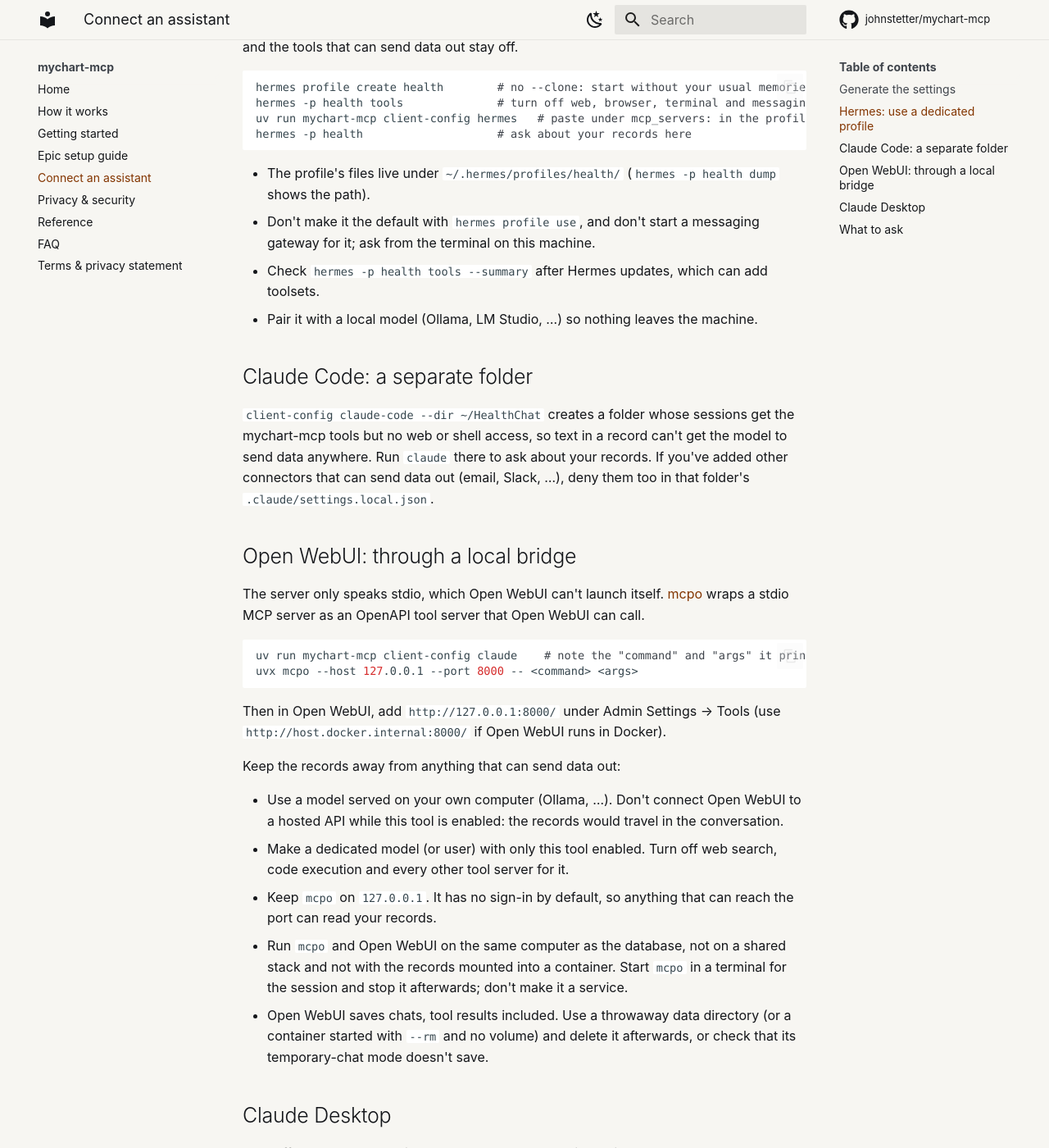
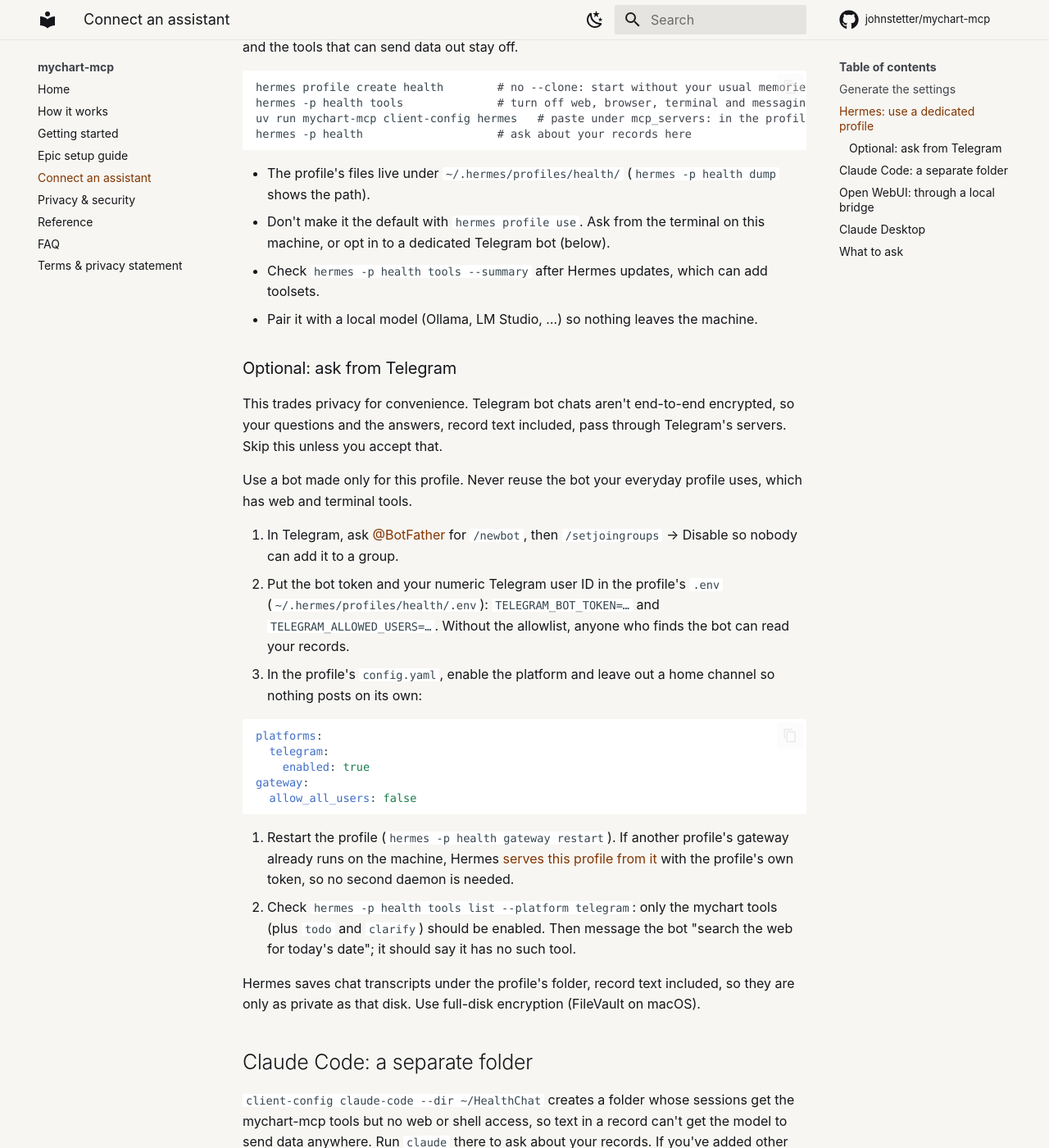
Before and after one commit to johnstetter/mychart-mcp, an MkDocs documentation site: the page built from docs/connect.md, in a window 1280 px wide and 1400 px high, scrolled down 960 px. Shown: the whole window at 82% size. Built offline with MkDocs 1.6.1 and Material for MkDocs 9.7.7, drawn with Linux system fonts in a browser that asks for light colours; comment, search, counter and statistics services are not loaded.

Commit message:
docs(connect): add an opt-in Telegram bot for the health Hermes profile
The Hermes section said never to start a messaging gateway. Some users
will ask from Telegram anyway, and without guidance they would reuse
their everyday bot, which sits next to web and terminal tools.

Document the trade-off (bot chats aren't end-to-end encrypted), a bot
made only for the health profile, the user-ID allowlist, no home
channel, and two checks: the Telegram tool list and a web-search
refusal. Note that transcripts persist in the profile folder.

Closes #16

Co-Authored-By: Claude Sonnet 5.5 <noreply@anthropic.com>
Claude-Session: https://claude.ai/code/session_01DqvB53x5jUuLNFnMfATNvn

````diff
--- a/docs/connect.md
+++ b/docs/connect.md
@@ -40,10 +40,46 @@ hermes -p health                    # ask about your records here
 
 - The profile's files live under `~/.hermes/profiles/health/` (`hermes -p health dump`
   shows the path).
-- Don't make it the default with `hermes profile use`, and don't start a messaging gateway
-  for it; ask from the terminal on this machine.
+- Don't make it the default with `hermes profile use`. Ask from the terminal on this machine,
+  or opt in to a dedicated Telegram bot (below).
 - Check `hermes -p health tools --summary` after Hermes updates, which can add toolsets.
 - Pair it with a local model (Ollama, LM Studio, …) so nothing leaves the machine.
+
+### Optional: ask from Telegram
+
+This trades privacy for convenience. Telegram bot chats aren't end-to-end encrypted, so your
+questions and the answers, record text included, pass through Telegram's servers. Skip this
+unless you accept that.
+
+Use a bot made only for this profile. Never reuse the bot your everyday profile uses, which
+has web and terminal tools.
+
+1. In Telegram, ask [@BotFather](https://t.me/BotFather) for `/newbot`, then `/setjoingroups`
+   → Disable so nobody can add it to a group.
+2. Put the bot token and your numeric Telegram user ID in the profile's `.env`
+   (`~/.hermes/profiles/health/.env`): `TELEGRAM_BOT_TOKEN=…` and `TELEGRAM_ALLOWED_USERS=…`.
+   Without the allowlist, anyone who finds the bot can read your records.
+3. In the profile's `config.yaml`, enable the platform and leave out a home channel so nothing
+   posts on its own:
+
+   ```yaml
+   platforms:
+     telegram:
+       enabled: true
+   gateway:
+     allow_all_users: false
+   ```
+
+4. Restart the profile (`hermes -p health gateway restart`). If another profile's gateway
+   already runs on the machine, Hermes
+   [serves this profile from it](https://hermes-agent.nousresearch.com/docs/user-guide/multi-profile-gateways)
+   with the profile's own token, so no second daemon is needed.
+5. Check `hermes -p health tools list --platform telegram`: only the mychart tools (plus
+   `todo` and `clarify`) should be enabled. Then message the bot "search the web for today's
+   date"; it should say it has no such tool.
+
+Hermes saves chat transcripts under the profile's folder, record text included, so they are
+only as private as that disk. Use full-disk encryption (FileVault on macOS).
 
 ## Claude Code: a separate folder
 
````
